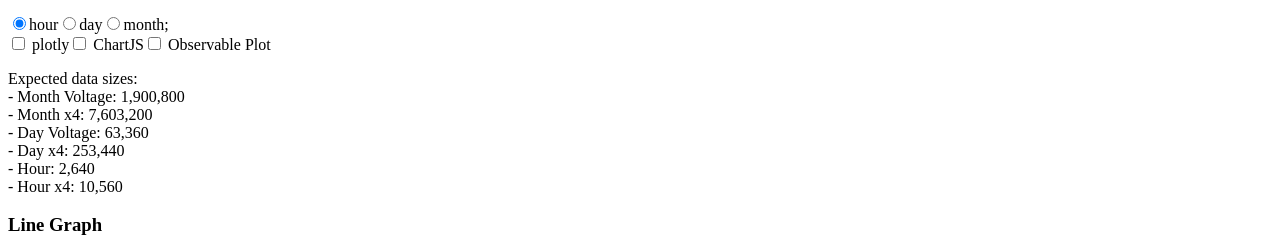
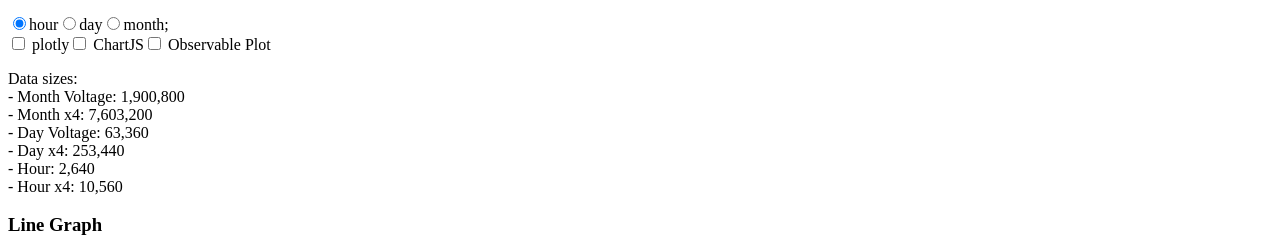
Before and after one commit to jhall17/jhall17.github.io, a React (Vite) app: page /benchmark in a window 1280 px wide. Shown: the part 259-505 px from the top of the page. Built offline with nearby package versions, Linux system fonts and the light colour scheme.

Commit message:
benchmark updates

```diff
--- a/src/implementations/benchmark.tsx
+++ b/src/implementations/benchmark.tsx
@@ -79,6 +79,7 @@ const Comparisons: Comparison[] = [
             radius: 0,
           },
         },
+        animation: false,
       };
       const data = {
         labels: rawData["x"],
--- a/src/pages/Benchmark.tsx
+++ b/src/pages/Benchmark.tsx
@@ -98,7 +98,7 @@ const Benchmark = ({ comparisons }: BenchmarkProps) => {
       {getDataRadio()}
       {getComparisonCheckboxes()}
       <p>
-        Expected data sizes:
+        Data sizes:
         <br />
         - Month Voltage: 1,900,800
         <br />
```
